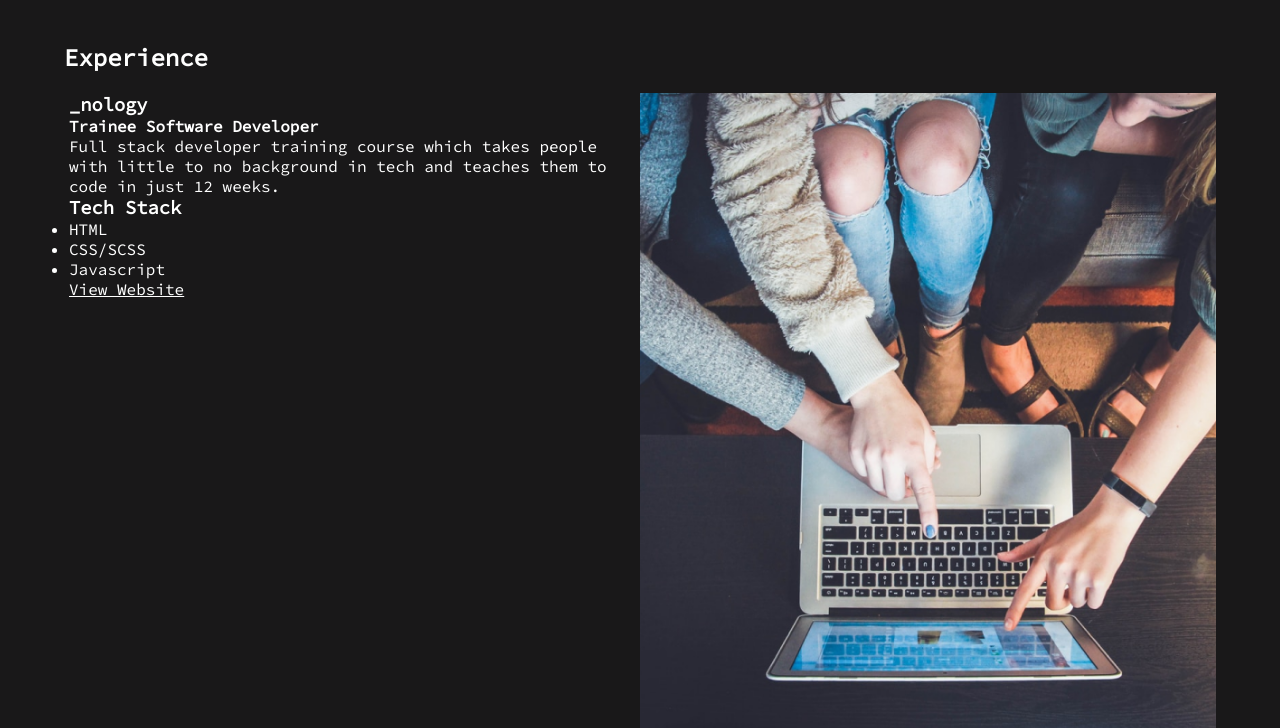
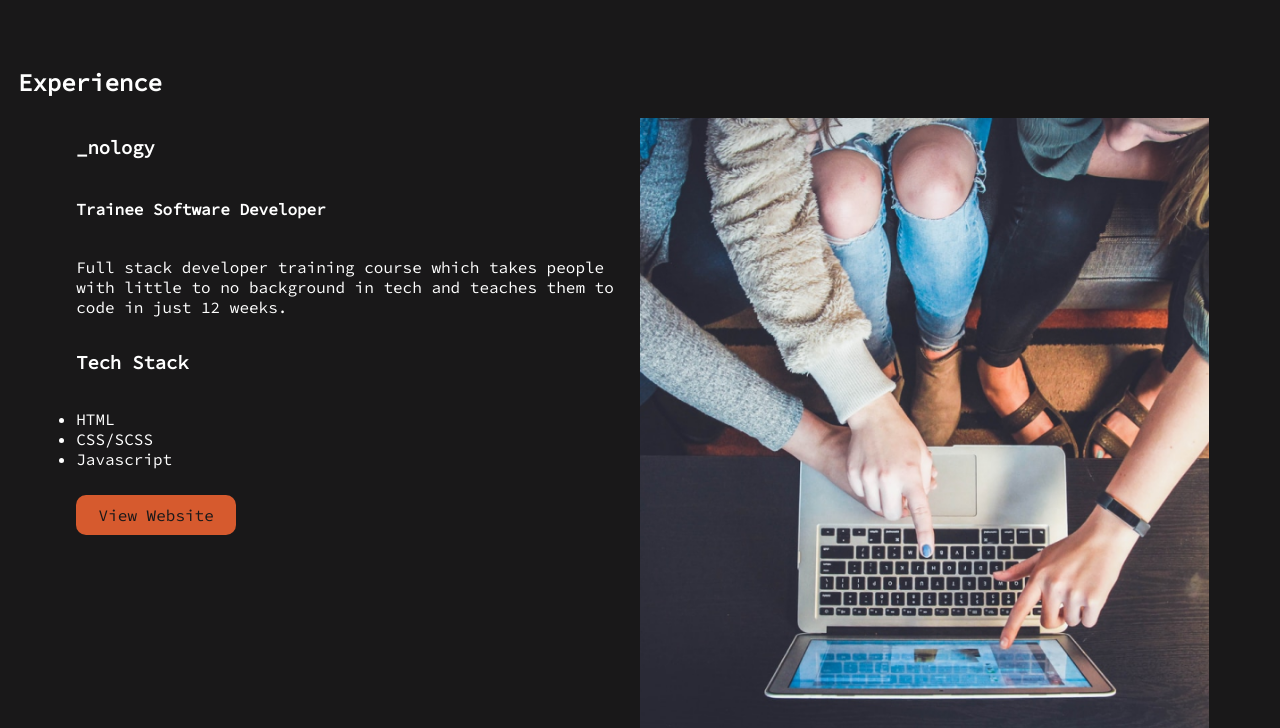
Before and after one commit to hope-sugden/portfolio, a plain HTML site: page index.html in a window 1280 px wide. Shown: the part 1004-1732 px from the top of the page. Drawn offline with Linux system fonts and the light colour scheme.

Commit message:
experience section styled

```diff
--- a/_base.scss
+++ b/_base.scss
@@ -9,10 +9,12 @@ $color-black: #191819;
 $color-white:#FFFFFF;
 
 * {
-    margin: auto;
     padding: 0;
     box-sizing: border-box;
     font-family: $font-body;
-    background-color: $color-black;
     color: $color-white;
 }
+
+
+$mobile-screen: 320px;
+$scren-width:90%;
--- a/_components.scss
+++ b/_components.scss
@@ -1,4 +1,6 @@
-
+body {
+    background-color: $color-black;
+}
 nav,
 nav * {
   display: flex;
@@ -33,13 +35,13 @@ nav * {
         height: 100%;
         text-decoration: none;
         color: white;
+        :hover {
+            color: $color-primary;
+        }
     }
 }
 
 
-a:hover {
-    color: $color-primary;
-}
 
 header {
     font-family: $font-display;
@@ -102,12 +104,41 @@ header {
         width: 50%;
         margin: 0 5px;
     }
+
+    &__nology {
+        display: flex;
+        flex-direction: column;
+        align-items: space-evenly;
+    }
+    &__stack {
+        display: flex;
+        flex-direction: column;
+        align-items: space-evenly;
+    }
+    &__button {
+        display: block;
+        width: 160px;
+        font-family: $font-body;
+        background-color: $color-primary;
+        color: $color-black;
+        text-align: center;
+        padding: 10px 20px;
+        border-radius: 10px;
+        border: none;
+        margin-top: 10px;
+        text-decoration: none;
+        }
+    a:hover {
+        color : $color-white;
+    }
+
+}
+.experience__title {
+    width: 90%;
+    margin-bottom: 20px;
+    margin-left: 10px;
 }
 
-.experience__title{
-    width: 90%;
-    margin-bottom: 20px;
-}
 
 .projectA {
     display: flex;
--- a/index.html
+++ b/index.html
@@ -44,12 +44,12 @@
             <div class="experience">
 
                 <div class="experience__text">
-                    <div class="experience__text__nology">
+                    <div class="experience__nology">
                         <h3>_nology</h3>
                         <h4>Trainee Software Developer</h4>
                         <p>Full stack developer training course which takes people with little to no background in tech and teaches them to code in just 12 weeks.</p>
                     </div>
-                    <div class="experience__text__stack">
+                    <div class="experience__stack">
                         <h3>Tech Stack</h3>
                         <ul>
                             <li>HTML</li>
@@ -57,7 +57,7 @@
                             <li>Javascript</li>
                         </ul>
                     </div>
-                    <a href="#" class="experience__text__button">View Website</a>
+                    <a href="#" class="experience__button">View Website</a>
                 </div>
 
                 <img src="./images/learning.png" alt="3 people sat at a laptop talking" class="experience__img"/>
@@ -69,7 +69,7 @@
             <div class="projectA">
 
                 <div class="projectA__text">
-                    <div class="projectA__text__info">
+                    <div class="projectA__info">
                         <h3>Project A</h3>
                         <p>Lorem ipsum dolor, sit amet consectetur adipisicing elit. Earum dicta amet a nesciunt nam ut ratione quidem, magni id voluptate sapiente explicabo ab error sequi enim doloribus vitae nihil? Quaerat! Lorem ipsum dolor sit amet consectetur adipisicing elit. Velit harum quisquam suscipit aut sequi quas dicta eveniet minima alias deleniti autem facilis iure totam perspiciatis numquam, fugit voluptatibus optio sed.</p>
                     </div>
```
Also changed, not shown: styles.css.
